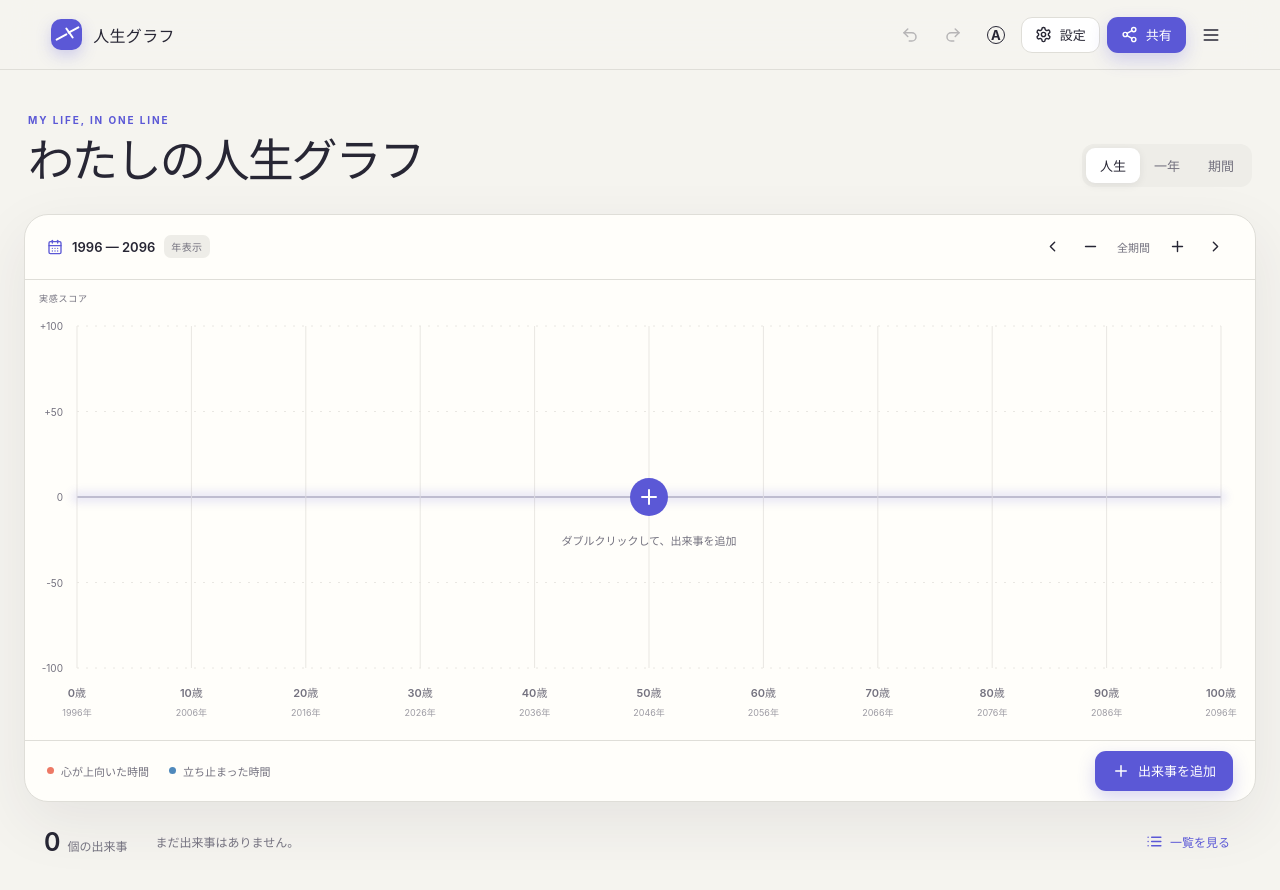
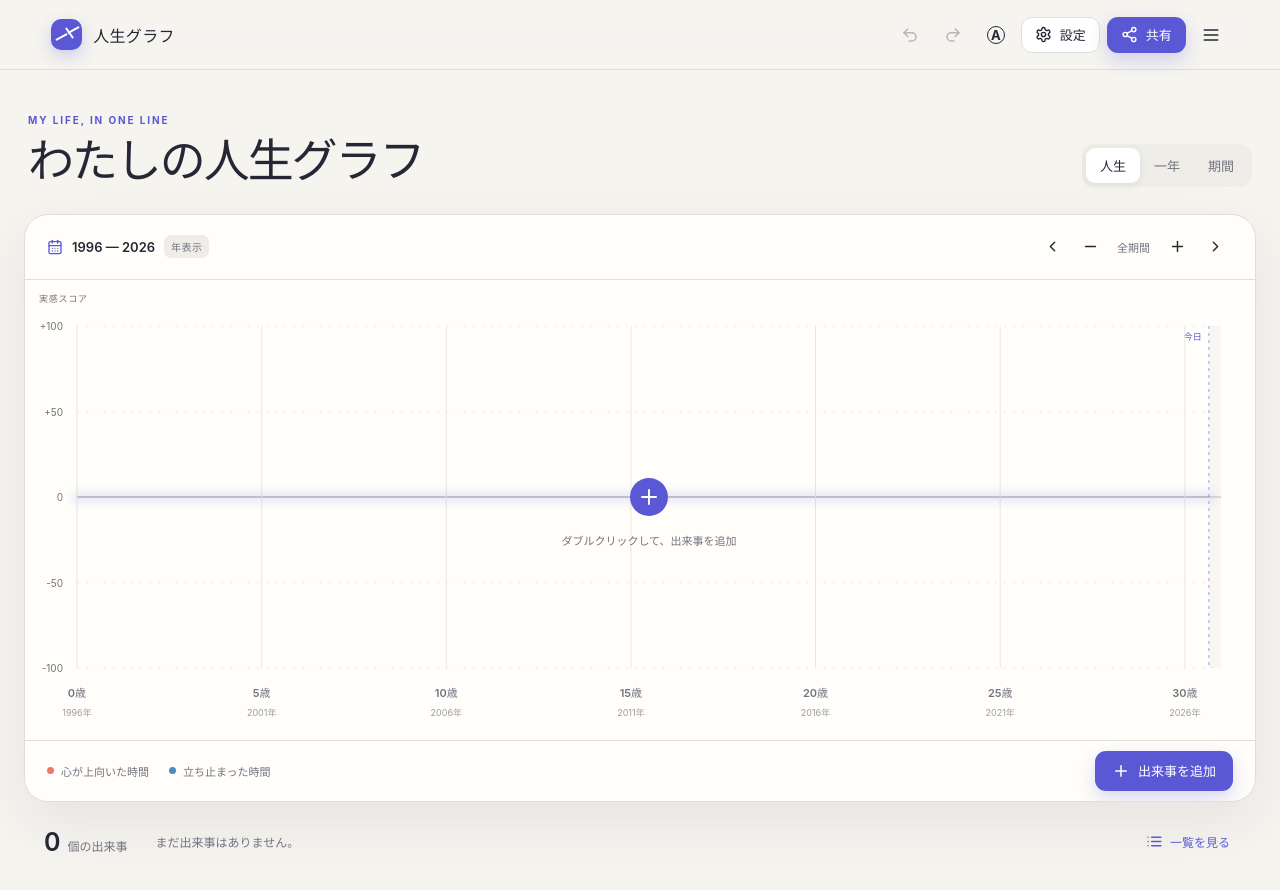
Before and after one commit to FukuyaMan/my-life-chart, a React (Vite) app: page / in a window 1280 px wide. Shown: the top 890 px of the page. Built offline with nearby package versions, Linux system fonts and the light colour scheme.

Commit message:
Limit default timeline to the present

```diff
--- a/src/App.tsx
+++ b/src/App.tsx
@@ -103,6 +103,7 @@ const documentSchema = z.object({
 
 const today = new Date();
 const defaultBirth = `${getYear(today) - 30}-01-01`;
+const defaultEndAge = differenceInYears(today, parseISO(defaultBirth));
 const defaultDocument: TimelineDocument = {
   schemaVersion: 1,
   id: crypto.randomUUID(),
@@ -110,13 +111,13 @@ const defaultDocument: TimelineDocument = {
   mode: "lifetime",
   birth: defaultBirth,
   range: { start: defaultBirth, end: `${getYear(today) + 70}-01-01` },
-  endAge: 100,
+  endAge: defaultEndAge,
   showCalendarYear: true,
   events: [],
   updatedAt: new Date().toISOString(),
 };
 
-const STORAGE_KEY = "jinsei-graph:document:v1";
+const STORAGE_KEY = "jinsei-graph:document:v2";
 const THEME_KEY = "jinsei-graph:theme";
 const MARGIN = { top: 46, right: 34, bottom: 72, left: 52 };
 const GRAPH_HEIGHT = 460;
@@ -134,10 +135,20 @@ function safeDate(value: string, fallback = today) {
   return isValid(date) ? date : fallback;
 }
 
+function getWritableEnd(doc: TimelineDocument): Date {
+  if (doc.mode !== "lifetime") return safeDate(doc.range.end);
+  const start = safeDate(doc.birth);
+  const currentAge = differenceInYears(today, start);
+  return doc.endAge === currentAge ? today : addYears(start, doc.endAge);
+}
+
 function getFullRange(doc: TimelineDocument): [Date, Date] {
   if (doc.mode === "lifetime") {
     const start = safeDate(doc.birth);
-    return [start, addYears(start, doc.endAge)];
+    const writableEnd = getWritableEnd(doc);
+    const spanDays = Math.max(1, differenceInCalendarDays(writableEnd, start));
+    const bufferDays = clamp(Math.round(spanDays * 0.03), 14, 120);
+    return [start, addDays(writableEnd, bufferDays)];
   }
   return [safeDate(doc.range.start), safeDate(doc.range.end)];
 }
@@ -145,7 +156,8 @@ function getFullRange(doc: TimelineDocument): [Date, Date] {
 function getModeRange(mode: Mode, doc: TimelineDocument): [Date, Date] {
   if (mode === "lifetime") {
     const start = safeDate(doc.birth);
-    return [start, addYears(start, doc.endAge)];
+    const next = { ...doc, mode };
+    return getFullRange(next);
   }
   if (mode === "year") {
     const start = startOfYear(today);
@@ -312,12 +324,14 @@ function App() {
     const time = safeDate(event.occurredAt).getTime();
     return time >= view[0].getTime() && time <= view[1].getTime();
   }).sort((a, b) => a.occurredAt.localeCompare(b.occurredAt)), [doc.events, view]);
+  const writableEnd = getWritableEnd(doc);
+  const writableEndX = xForDate(writableEnd);
 
   const linePoints = useMemo(() => {
     const points = [
       { date: view[0], score: 0 },
       ...visibleEvents.map((event) => ({ date: safeDate(event.occurredAt), score: event.score })),
-      { date: view[1], score: 0 },
+      { date: writableEnd < view[1] ? writableEnd : view[1], score: 0 },
     ];
     return points.map((item) => `${xForDate(item.date)},${yForScore(item.score)}`).join(" ");
   }, [visibleEvents, view, plotWidth]);
@@ -352,6 +366,10 @@ function App() {
 
   const openNewEvent = (date = new Date((view[0].getTime() + view[1].getTime()) / 2), score = 0) => {
     if (readOnly) return;
+    if (date > getWritableEnd(doc)) {
+      setToast("未来の余白には出来事を追加できません");
+      return;
+    }
     setModal({
       open: true,
       event: { id: crypto.randomUUID(), occurredAt: format(date, "yyyy-MM-dd"), datePrecision: unit === "year" ? "year" : unit === "month" ? "month" : "day", score, title: "", description: "" },
@@ -457,7 +475,9 @@ function App() {
   const onGraphMove = (event: ReactPointerEvent<SVGSVGElement>) => {
     const next = pointerFromEvent(event.clientX, event.clientY);
     if (dragging && !readOnly) {
-      updateDoc((current) => ({ ...current, events: current.events.map((item) => item.id === dragging ? { ...item, occurredAt: format(next.date, "yyyy-MM-dd"), score: next.score } : item) }), false);
+      const end = getWritableEnd(doc);
+      const eventDate = next.date > end ? end : next.date;
+      updateDoc((current) => ({ ...current, events: current.events.map((item) => item.id === dragging ? { ...item, occurredAt: format(eventDate, "yyyy-MM-dd"), score: next.score } : item) }), false);
     } else {
       setPointer(next);
     }
@@ -552,6 +572,11 @@ function App() {
                   <text className="y-label" x={MARGIN.left - 14} y={yForScore(score) + 4} textAnchor="end">{score > 0 ? `+${score}` : score}</text>
                 </g>
               ))}
+              {doc.mode === "lifetime" && writableEnd >= view[0] && writableEnd <= view[1] && <g className="future-buffer">
+                <rect x={writableEndX} y={MARGIN.top} width={Math.max(0, width - MARGIN.right - writableEndX)} height={plotHeight} />
+                <line x1={writableEndX} x2={writableEndX} y1={MARGIN.top} y2={GRAPH_HEIGHT - MARGIN.bottom} />
+                <text x={writableEndX - 7} y={MARGIN.top + 14} textAnchor="end">今日</text>
+              </g>}
               <text className="axis-caption" x={14} y={22}>実感スコア</text>
               {ticks.map((tick) => {
                 const label = formatTick(tick, unit, doc);
--- a/src/styles.css
+++ b/src/styles.css
@@ -111,6 +111,7 @@ main { width: min(1420px, calc(100% - 48px)); margin: 0 auto; padding: 44px 0 70
 .graph-wrap { width: 100%; overflow: hidden; touch-action: none; }.graph { display: block; width: 100%; height: auto; min-height: 360px; user-select: none; }
 .graph-bg { fill: var(--surface); }.grid-line { stroke: var(--grid); stroke-width: 1; stroke-dasharray: 2 7; }.zero-line { stroke: var(--zero); stroke-width: 1.4; }.x-grid-line { stroke: var(--grid); stroke-width: 1; }.y-label, .x-label, .x-sub-label, .axis-caption { fill: var(--text-soft); font-family: inherit; }.y-label { font-size: 10px; }.x-label { font-size: 11px; font-weight: 600; }.x-sub-label { font-size: 9px; opacity: .7; }.axis-caption { font-size: 9px; letter-spacing: .08em; }
 .life-line { fill: none; stroke: url(#lineGradient); stroke-width: 3.5; stroke-linecap: round; stroke-linejoin: round; }.life-line-shadow { stroke: var(--accent); opacity: .12; stroke-width: 12; filter: blur(4px); }
+.future-buffer rect { fill: var(--surface-soft); opacity: .42; }.future-buffer line { stroke: var(--accent); stroke-width: 1; stroke-dasharray: 3 4; opacity: .55; }.future-buffer text { fill: var(--accent); font-family: inherit; font-size: 9px; font-weight: 600; }
 .empty-hint { cursor: pointer; }.empty-hint circle { fill: var(--accent); }.empty-hint path { stroke: white; stroke-width: 2; stroke-linecap: round; }.empty-hint text { fill: var(--text-soft); font-family: inherit; font-size: 11px; }
 .event-node { cursor: pointer; }.event-halo { fill: var(--surface); stroke: var(--border); stroke-width: 1; }.event-dot { stroke: var(--surface); stroke-width: 2; cursor: grab; }.event-dot:active { cursor: grabbing; }.event-dot.positive { fill: var(--positive); }.event-dot.negative { fill: var(--negative); }.event-stem { stroke: var(--border); stroke-width: 1; }.event-title { fill: var(--text); font-family: inherit; font-weight: 600; font-size: 10px; }.event-score { fill: var(--text-soft); font-family: inherit; font-size: 8px; }
 .crosshair line { stroke: var(--accent); opacity: .25; stroke-dasharray: 3 4; }.crosshair rect { fill: var(--text); opacity: .92; }.crosshair text { fill: var(--surface); font-family: inherit; font-size: 9px; }
```
Also changed, not shown: 1 other file (tests, documents, lock files or other folders).
